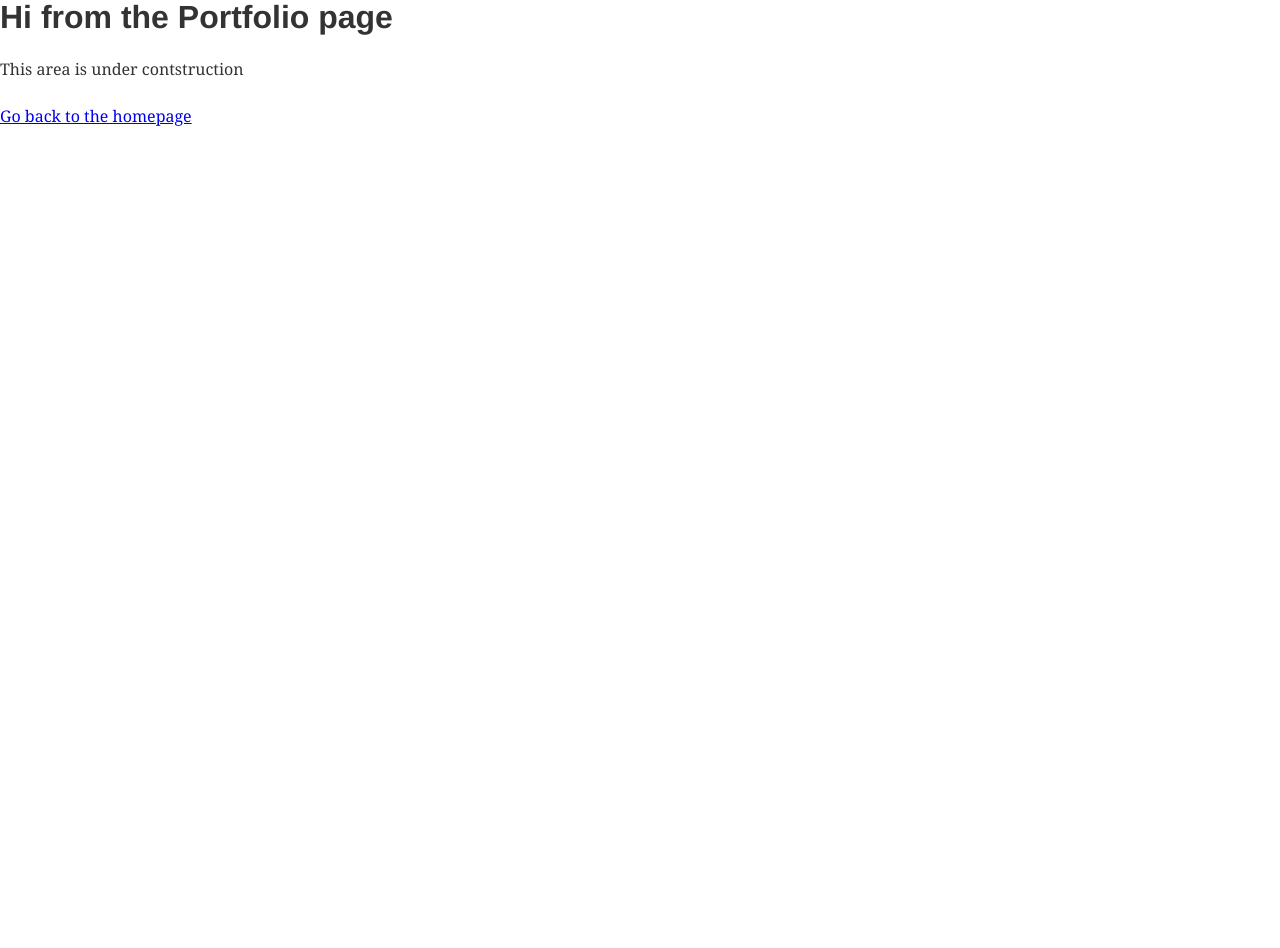
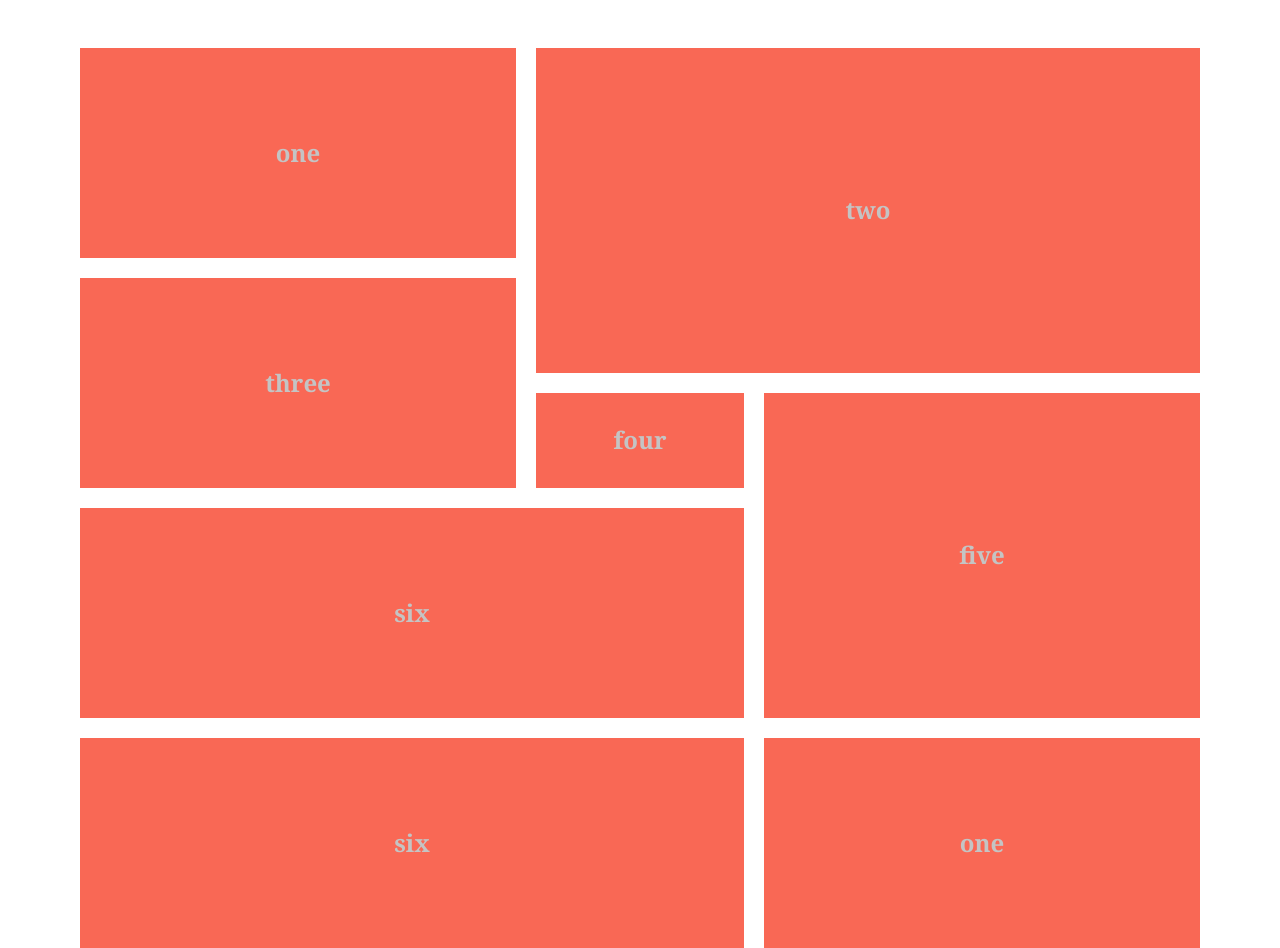
Before and after one commit to dschlauderaff/css-grid-portfolio, a Gatsby site: page /portfolio in a window 1280 px wide. Before the commit the page ends 800 px from the top, so only its background shows below. Built offline with nearby package versions, Linux system fonts and the light colour scheme; Gatsby itself is replaced by a stand-in of ours; what typography-theme-github would draw is missing.

Commit message:
redesigning front page"

```diff
--- a/package.json
+++ b/package.json
@@ -7,6 +7,7 @@
     "evil-icons": "^1.9.0",
     "fs": "0.0.1-security",
     "gatsby": "^1.9.149",
+    "gatsby-cli": "^1.1.31",
     "gatsby-link": "^1.6.32",
     "gatsby-plugin-catch-links": "^1.0.14",
     "gatsby-plugin-postcss-sass": "^1.0.15",
--- a/src/css/blog-post.css
+++ b/src/css/blog-post.css
@@ -1,10 +1,8 @@
 @media (min-width: 700px) {
   .blog-post {
-    margin-left: 9em;
-    margin-right: 9em;
-    margin-top: 4em;
+    margin: 3em auto 0 ;
     width: auto;
-    max-width: 75em;
+    max-width: 1400px;
 
   }
 }
--- /dev/null
+++ b/src/css/portfolio.css
@@ -0,0 +1,54 @@
+.portfolio {
+  display: grid;
+  height: 900px;
+  margin: 3em 5em 0 5em;
+  /* min-height: 800px; */
+  grid-template-rows: repeat(8, 1fr);
+  grid-template-columns: repeat(5, 1fr);
+  grid-gap: 20px;
+}
+
+.portfolio-item {
+  background: #f96855;
+  color: #c4c4c4;
+  font-weight: 700;
+  display: flex;
+  justify-content: center;
+  align-items: center;
+  font-size: 1.5em;
+  background-size: cover;
+  background-position: top left;
+  transition: all ease-in-out 300ms;
+  position: relative;
+  z-index: 10;
+}
+
+  .small {
+    grid-row: span 1;
+    grid-column: span 1;
+  }
+
+  .medium {
+    grid-row: span 2;
+    grid-column: span 2;
+  }
+
+  .large {
+    grid-row: span 3;
+    grid-column: span 3;
+  }
+
+  .tall {
+    grid-row: span 3;
+    grid-column: span 2;
+  }
+
+  .wide {
+    grid-row: span 2;
+    grid-column: span 3;
+  }
+
+  .portfolio-item:hover {
+    color: white;
+    text-shadow: 0 0 5px rgba(0, 0, 0, 0.85);
+  }
--- a/src/pages/about.js
+++ b/src/pages/about.js
@@ -20,9 +20,7 @@ export default class ContactPage extends React.Component {
               </a> through their Online Immersive Bootcamp. More than just teaching the how and why of development, Flatiron's instructors have an infectious passion for the art of programming. "Love what you do", people say, so now I want to do what I am passionate about: learning and programming.
             </p>
             <p>
-              Before learning web development, I was a retail store manager for Barnes & Noble Education. I worked for the company for 14 years, and in that time I learned many valuable skills, including time-management, communication, and the ability to work and learn independently.
-            </p>
-            <p>
+              Before learning web development, I was a retail store manager for Barnes & Noble Education. I worked for the company for 14 years, and in that time I learned many valuable skills, including time-management, communication, and the ability to work and learn independently. <br />
               I enjoy building things. Woodworking is a hobby of mine, and one of my favorite aspects of web development is having a product at the end of a project and being able to say "I built that". I'm searching for a position with a company where I can continue to grow as a developer. You can check out some of my projects <Link to="/portfolio/">
                 here.
               </Link>
--- a/src/pages/portfolio.js
+++ b/src/pages/portfolio.js
@@ -1,12 +1,19 @@
 import React from 'react'
 import Link from 'gatsby-link'
 
+import "../css/portfolio.css"
+
 const SecondPage = () => (
-  <div>
-    <h1>Hi from the Portfolio page</h1>
-    <p>This area is under contstruction</p>
-    <Link to="/">Go back to the homepage</Link>
-  </div>
-)
+    <div className="portfolio">
+      <div className="portfolio-item medium">one</div>
+      <div className="portfolio-item large two">two</div>
+      <div className="portfolio-item medium">three</div>
+      <div className="portfolio-item small">four</div>
+      <div className="portfolio-item tall">five</div>
+      <div className="portfolio-item wide">six</div>
+      <div className="portfolio-item wide">six</div>
+      <div className="portfolio-item medium">one</div>
+    </div>
+);
 
 export default SecondPage
```
Also changed, not shown: src/css/about.css (+14 -11 lines), src/css/blog-index.css (+2 -5 lines), src/layouts/index.css (+15 -14 lines), src/pages/index.js (+8 -8 lines), 2 other files.
